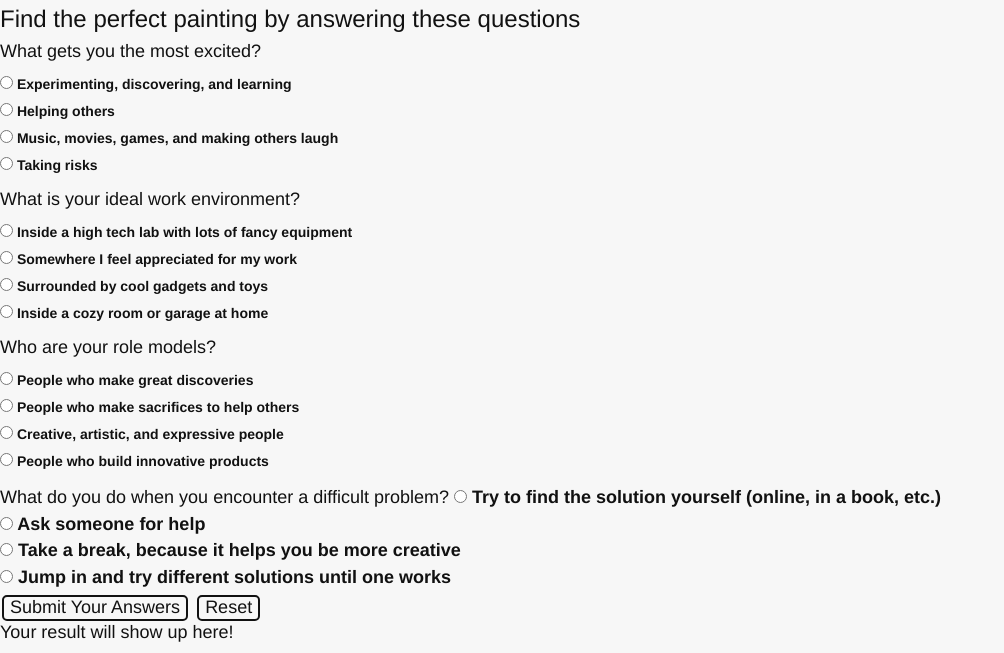
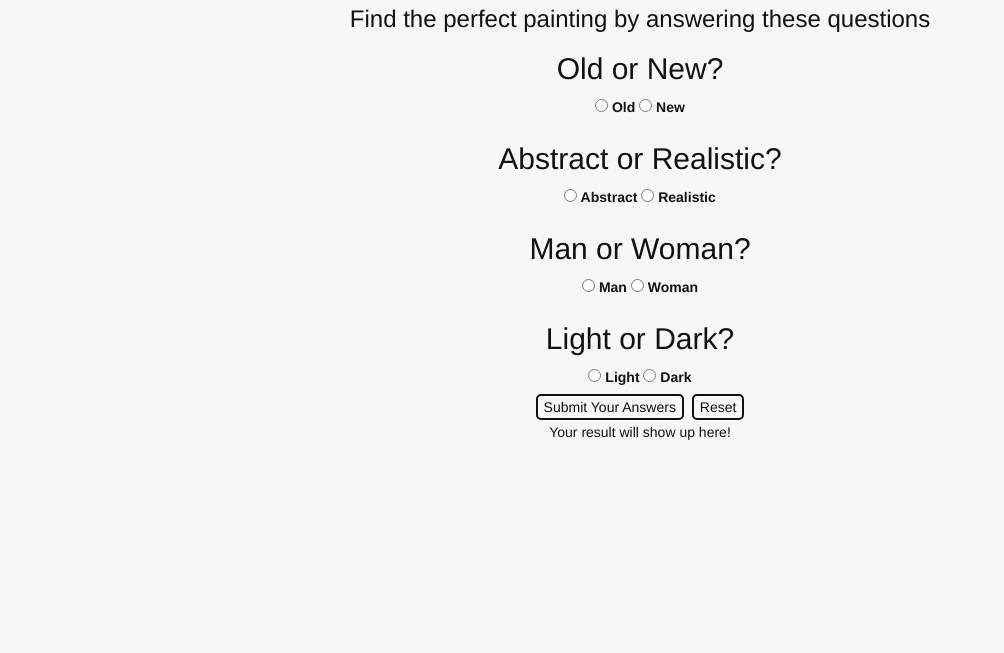
Before and after one commit to didemertens/painting, a Django app: page / in a window 1280 px wide. Shown: the part 328-981 px from the top of the page, without its empty margins (0-1004 px from the left). After the commit the page ends 768 px from the top, so only its background shows below. Run offline with Django 3.2, Linux system fonts and the light colour scheme; some libraries are stand-ins or nearby versions.

Commit message:
added sample paintings for quiz

```diff
--- a/static/css/base.css
+++ b/static/css/base.css
@@ -163,6 +163,10 @@ button {
   border-bottom: 5px solid #0E1F4F;
 }
 
+#wrapper {
+  text-align: center;
+}
+
 body {
   background-color: #F7F7F7;
   color: #111;
--- /dev/null
+++ b/static/css/quiz.css
@@ -0,0 +1,5 @@
+#wrapper {
+  text-align: center;
+}
+
+/*# sourceMappingURL=quiz.css.map */
--- a/static/js/quiz.js
+++ b/static/js/quiz.js
@@ -36,18 +36,19 @@ function tabulateAnswers(event) {
   // Display answer corresponding to that choice
   var answerbox = document.getElementById('answer');
   if (c1score == maxscore) { // If user chooses the first choice the most, this outcome will be displayed.
-    answerbox.innerHTML = "You are a computer researcher! You will enjoy developing algorithms, and doing things with computers no one else has done before. For example, researchers sent a robot to the moon, built a computer to beat the best humans in Jeopardy, and are creating robots to do your chores for you. Computer researchers typically go to college and work at universities, or as a part of the research and development team in companies.";
+    answerbox.innerHTML = "You're painting of the day is Leonardo da Vinci's Lady with an Ermine." + "<br />" + "<img src=\"https://upload.wikimedia.org/wikipedia/commons/thumb/e/e1/The_Lady_with_an_Ermine.jpg/1200px-The_Lady_with_an_Ermine.jpg\" width=\"400px\" height=\"500px\">";
   }
   if (c2score == maxscore) { // If user chooses the second choice the most, this outcome will be displayed.
-    answerbox.innerHTML = "You are an altruistic coder! You love to help people and feel the positive impact of your work every day. Altrustic coders are out there every day making the world a better place. Computer scientists write software to more effectively help doctors diagnose illnesses such as cancer, connect people in third world countries to education and medical resources on the internet, code websites and software for nonprofit organizations, and much more!";
+    answerbox.innerHTML = "You're painting of the day is Tamara de Lempicka's The Brilliance." + "<br />" + "<img src=\"https://www.passionforpaintings.com/69697/the-brilliance-1932-tamara-de-lempicka.jpg\" width=\"400px\" height=\"500px\">";
+  };
   }
-  if (c3score == maxscore) { // If user chooses the third choice the most, this outcome will be displayed.
-    answerbox.innerHTML = "You are a developer! Developers create games, apps, social media, movies, and all sorts of fun programs that people enjoy. These coders work on projects such as Minecraft, Poptropica, and Youtube. Developers need sharp coding skills, are great debuggers, and need to work well in a team of other developers.";
-  }
-  if (c4score == maxscore) { // If user chooses the fourth choice the most, this outcome will be displayed.
-    answerbox.innerHTML = "You are the future CEO of a new startup! You enjoy taking risks and building the next big thing that no one has even thought of before. For example, billionare Mark Zuckerberg founded Facebook in 2004, a project he started inside his dorm room in college which eventually turned into a social networking revolution that changed the world.";
-  }
-}
+//   if (c3score == maxscore) { // If user chooses the third choice the most, this outcome will be displayed.
+//     answerbox.innerHTML = "You are a developer! Developers create games, apps, social media, movies, and all sorts of fun programs that people enjoy. These coders work on projects such as Minecraft, Poptropica, and Youtube. Developers need sharp coding skills, are great debuggers, and need to work well in a team of other developers.";
+//   }
+//   if (c4score == maxscore) { // If user chooses the fourth choice the most, this outcome will be displayed.
+//     answerbox.innerHTML = "You are the future CEO of a new startup! You enjoy taking risks and building the next big thing that no one has even thought of before. For example, billionare Mark Zuckerberg founded Facebook in 2004, a project he started inside his dorm room in college which eventually turned into a social networking revolution that changed the world.";
+//   }
+// }
 
 
 // program the reset button
--- a/static/scss/base.scss
+++ b/static/scss/base.scss
@@ -1,5 +1,6 @@
 @import "intro-page.scss";
 @import "toggler.scss";
+@import "quiz.scss";
 
 body {
   background-color: $light-color;
--- /dev/null
+++ b/static/scss/quiz.scss
@@ -0,0 +1,7 @@
+// #title-quiz{
+//   text-align: center;
+// }
+
+#wrapper{
+  text-align: center;
+}
--- a/templates/home.html
+++ b/templates/home.html
@@ -31,76 +31,49 @@
     </div>
   </div>
 
-  <div id="middle-text">
-    <h3>Find the perfect painting by answering these questions</h3>
-  </div>
+  <div id="wrapper">
+    <h3 id="title-quiz">Find the perfect painting by answering these questions</h3>
 
-  <div id="wrapper">
   <form id="quiz">
     <!-- Question 1 -->
-    <h4>What gets you the most excited?</h4>
-    <!-- Here are the choices for the first question. Each input tag must have the same name. For this question, the name is q1. -->
-    <!-- The value is which answer the choice corresponds to. -->
+    <h2>Old or New?</h2>
+    <!-- Here are the choices for the first question.-->
     <label><input type="radio" name="q1" value="c1">
-      Experimenting, discovering, and learning
-    </label><br />
+      Old
+    </label>
     <label><input type="radio" name="q1" value="c2">
-      Helping others
-    </label><br />
-    <label><input type="radio" name="q1" value="c3">
-      Music, movies, games, and making others laugh
-    </label><br />
-    <label><input type="radio" name="q1" value="c4">
-      Taking risks
-    </label><br />
+      New
+    </label>
 
     <!-- Question 2 -->
-    <h4>What is your ideal work environment?</h4>
-    <!-- Here are the choices for the second question. Notice how each input tag has the same name (q2), but a different name than the previous question. -->
+    <h2>Abstract or Realistic?</h2>
+    <!-- Here are the choices for the second question.-->
+    <label><input type="radio" name="q2" value="c2">
+      Abstract
+    </label>
     <label><input type="radio" name="q2" value="c1">
-      Inside a high tech lab with lots of fancy equipment
-    </label><br />
-    <label><input type="radio" name="q2" value="c2">
-      Somewhere I feel appreciated for my work
-    </label><br />
-    <label><input type="radio" name="q2" value="c3">
-      Surrounded by cool gadgets and toys
-    </label><br />
-    <label><input type="radio" name="q2" value="c4">
-      Inside a cozy room or garage at home
-    </label><br />
+      Realistic
+    </label>
 
     <!-- Question 3 -->
-    <h4>Who are your role models?</h4>
+    <h2>Man or Woman?</h2>
     <!-- Choices for the third question -->
     <label><input type="radio" name="q3" value="c1">
-      People who make great discoveries
-    </label><br />
+      Man
+    </label>
     <label><input type="radio" name="q3" value="c2">
-      People who make sacrifices to help others
-    </label><br />
-    <label><input type="radio" name="q3" value="c3">
-      Creative, artistic, and expressive people
-    </label><br />
-    <label><input type="radio" name="q3" value="c4">
-      People who build innovative products
-    </label><br />
+      Woman
+    </label>
 
     <!-- Question 4 -->
-    <h4>What do you do when you encounter a difficult problem?</h4s>
+    <h2>Light or Dark?</h2>
     <!-- Choices for the fourth question -->
+    <label><input type="radio" name="q4" value="c2">
+      Light
+    </label>
     <label><input type="radio" name="q4" value="c1">
-      Try to find the solution yourself (online, in a book, etc.)
-    </label><br />
-    <label><input type="radio" name="q4" value="c2">
-      Ask someone for help
-    </label><br />
-    <label><input type="radio" name="q4" value="c3">
-      Take a break, because it helps you be more creative
-    </label><br />
-    <label><input type="radio" name="q4" value="c4">
-      Jump in and try different solutions until one works
-    </label><br />
+      Dark
+    </label><br>
 
   <button type="submit" id="submit" onclick="tabulateAnswers(event)">Submit Your Answers</button>
   <button type="reset" id="reset" onclick="resetAnswer()">Reset</button>
```
Also changed, not shown: 2 other files.
